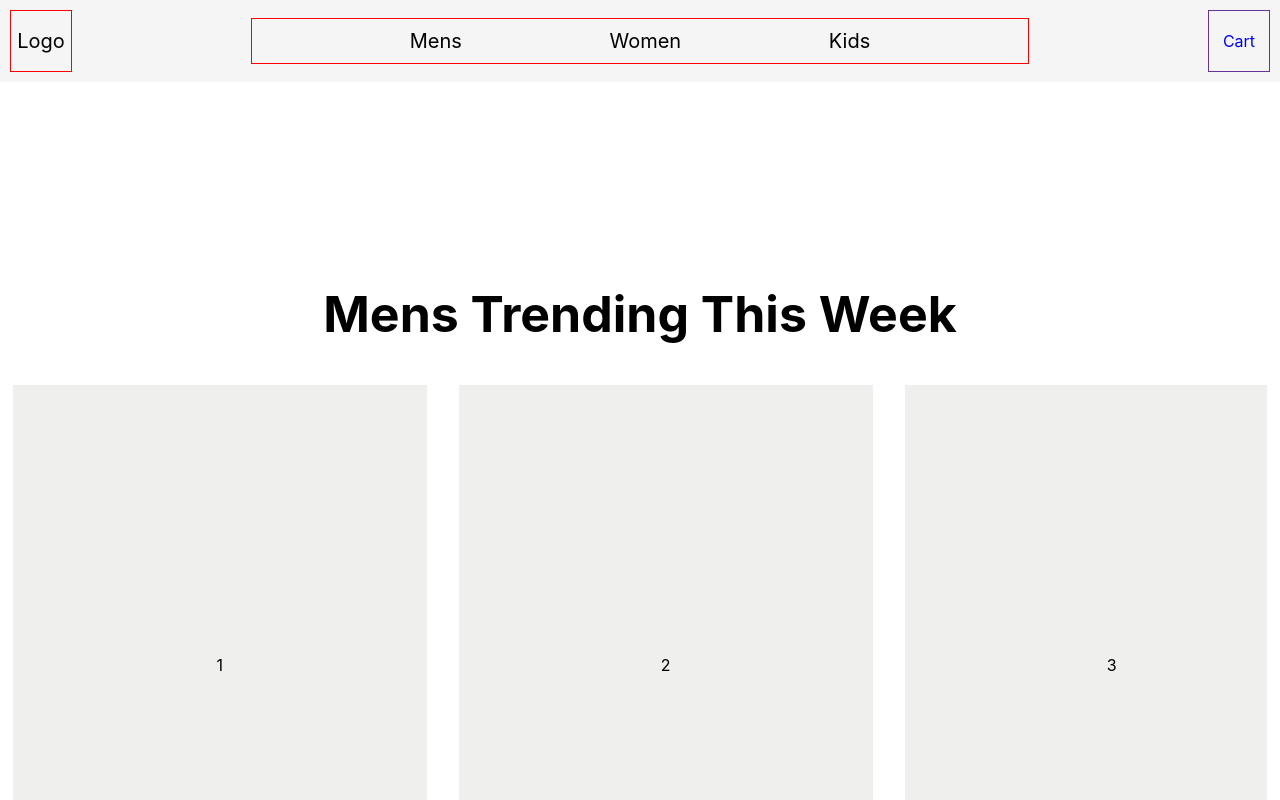
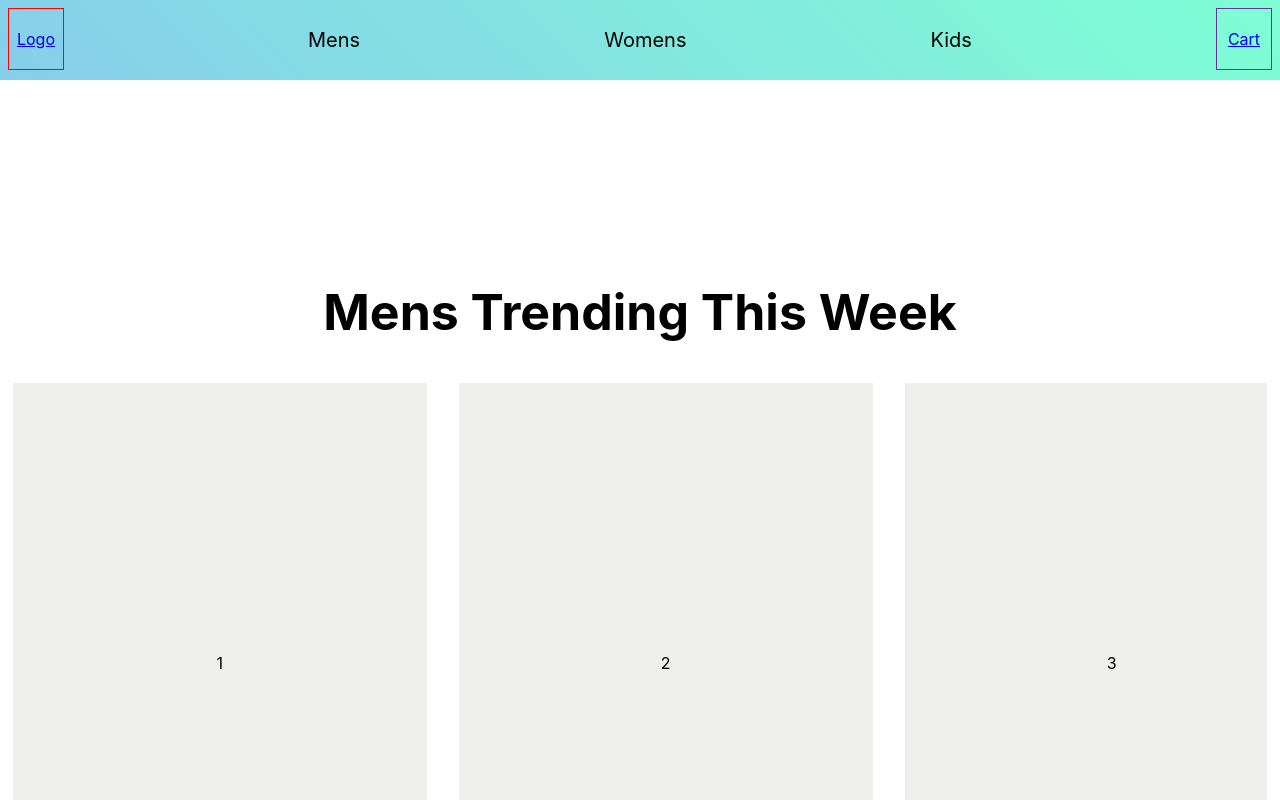
Before and after one commit to Khagendra1814138/e-commerce, a React (Create React App) app: page /Men in a window 1280 px wide. Shown: the top 800 px of the page. Built offline with nearby package versions, Linux system fonts and the light colour scheme.

Commit message:
making responisve nav

```diff
--- a/src/App.js
+++ b/src/App.js
@@ -14,6 +14,7 @@ import {CartPage} from './pages/Cart/Cart';
 import { ShopContextProvider } from './context/shop-context';
 
 function App() {
+
   return (
     <div className="App">
       <ShopContextProvider>
--- a/src/components/Navbar.js
+++ b/src/components/Navbar.js
@@ -1,22 +1,47 @@
-import React from "react";
+import React, {useState, useEffect} from "react";
 import { Link } from "react-router-dom";
 import "../styles/Nav.css";
+import { menuData } from "./navMenu";
 
 function NavBar() {
+  const [toggleMenu, setToggleMenu] = useState(false);
+
+  const toggleNav = () => {
+    setToggleMenu(!toggleMenu);
+  }
+
+  const [screenWidth, setScreenWidth] = useState (window.innerWidth);
+
+  useEffect (() => {
+    const changeWidth = () =>{
+      setScreenWidth(window.innerWidth);
+    }
+
+    window.addEventListener("resize", changeWidth);
+
+    return () =>{
+      window.removeEventListener("resize", changeWidth);
+    }
+
+  }, []);
+
   return (
       <nav className='navFrame'>
+        <logo className="siteLogo"><Link exact to="/">Logo</Link></logo>
 
-        <logo className="siteLogo"><Link exact to="/" className="links">Logo</Link></logo>
+        {(toggleMenu || screenWidth > 500) && (
+          <div className="navlists">
 
-        <ul className='Navlists'>
-          {/* <Link exact to="NewArrivals" className="links">New Arrivals</Link> */}
-          <Link exact to="Men" className="links">Mens</Link>
-          <Link exact to="Women" className="links">Women</Link>
-          <Link exact to="Kids" className="links">Kids</Link>
-        </ul>
+            {menuData.map((item, index) => (
+              <Link className="links" to={item.link} key={index}>{item.title}</Link>
+            ))}
 
-        <Link exact to="Cart" className="cartLink">Cart</Link>
+          </div>
+        )}
 
+        <logo className="cartLink"><Link exact to="/Cart">Cart</Link></logo>
+
+        <button onClick={toggleNav} className="menuBar"></button>
     </nav>
   );
 }
--- /dev/null
+++ b/src/components/navMenu.js
@@ -0,0 +1,6 @@
+export const menuData = [
+    {title: "Mens", link: "/Men",},
+    {title: "Womens", link: "/Women",},
+    {title: "Kids", link: "/kids",},
+    // {title: "Cart", link: "/Cart",},
+];
--- a/src/styles/HomePage.css
+++ b/src/styles/HomePage.css
@@ -66,12 +66,13 @@
 }
 
 .whoForSection{
-  height: 45rem;
-  width: auto;
   margin: auto;
   display: flex;
+  flex-wrap: wrap;
   justify-content: space-evenly;
   align-items: center;
+
+  gap: 2rem;
 
   .whoForChoicesFrame{
     height: 35rem;
--- a/src/styles/Nav.css
+++ b/src/styles/Nav.css
@@ -1,15 +1,20 @@
 
 .navFrame{
-    height: auto;
+    min-height: 80px;
     width: auto;
     margin: auto;
     display: flex;
-    padding: 10px;
-    background: #F5F5F5;
+    background: linear-gradient(45deg, skyblue, aquamarine);
+
+    justify-content: space-between;
+}
+
 
 .siteLogo{
     height: 60px;
     width: 60px;
+    margin-top: 8px;
+    margin-left: 8px;
     display: flex;
     text-decoration: none;
     justify-content: center;
@@ -17,32 +22,87 @@
     border: 1px solid red;
 }
 
-    .Navlists{
+.menuBar{
+    display: none;
+    height: 50px;
+    width: 50px;
+    border: 1px solid gold;
+    cursor: pointer;
+    margin: auto;
+
+    position: absolute;
+    left: 0;
+    right: 0;
+    top: 14px;
+    padding: 5px;
+    color: #000;
+    font-size: 18px;
+
+}
+
+.navlists{
     list-style-type: none;
-        height: auto;
-        width: 60%;
+    height: 100%;
+    width: 100%;
     margin: auto;
-        padding: 10px;
+
     display: flex;
     justify-content: space-evenly;
-        border: 1px solid red;
+    align-items: center;
+    position: relative;
 }
 
 .links{
     text-decoration: none;
     font-size: 20px;
     color: black;
-    }.links:hover{
+
+    &:hover{
         color: royalblue;
+    }
 }
 
 .cartLink{
     height: 60px;
     width: 60px;
     display: flex;
+    margin-top: 8px;
+    margin-right: 8px;
     text-decoration: none;
     justify-content: center;
     align-items: center;
     border: 1px solid rebeccapurple;
 }
+
+
+@media screen and (max-width: 500px) {
+
+    .navlists{
+        margin: auto;
+        flex-direction: column;
+        height: auto;
     }
+
+    .links:nth-child(1){
+        border-top: 1px solid white;
+        margin-top: 80px;
+    }
+
+    .links{
+        width: 100%;
+        border-top: 1px solid white;
+        text-align: center;
+        padding: 20px 0;
+    }
+
+    .siteLogo{
+        display: none;
+    }
+    .cartLink{
+        display: none;
+    }
+
+    .menuBar {
+        display: block;
+    }
+}
```
Also changed, not shown: src/components/navDropDown.js (added, +23 -0 lines). Lines whose indentation alone changed are shown as unchanged.
